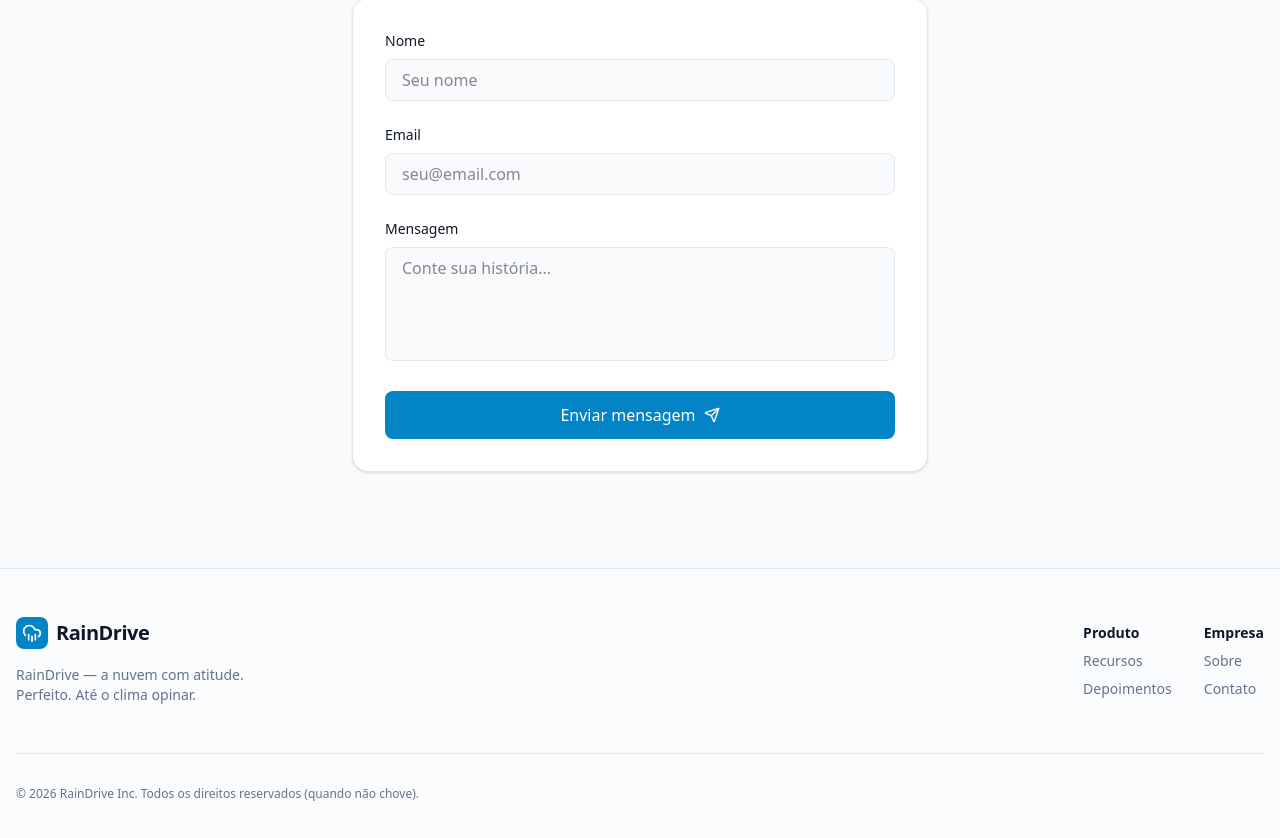
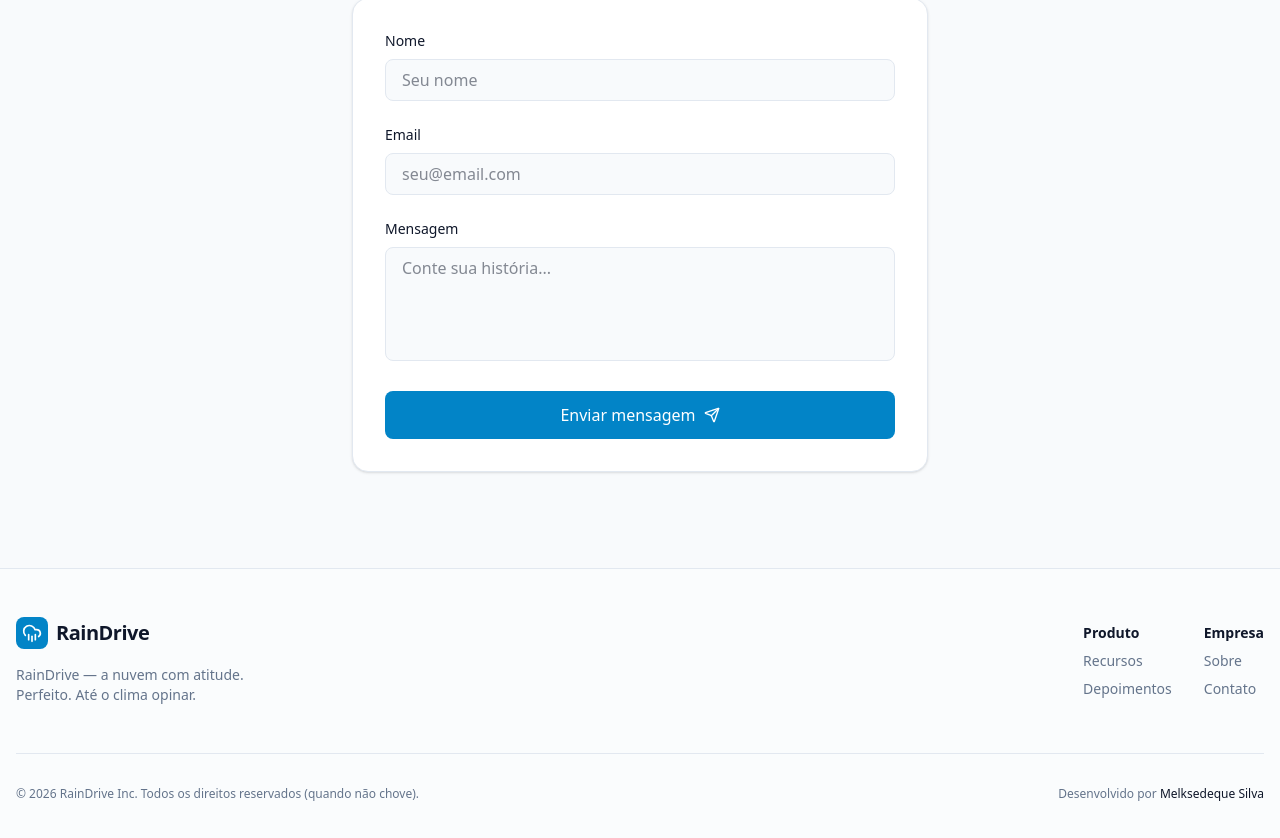
Before and after one commit to Melksedeque/rain-drive, a Next.js app: page / in a window 1280 px wide. Shown: the part 3148-3986 px from the top of the page. Built offline with nearby package versions, Linux system fonts and the light colour scheme; no server answers.

Commit message:
Adição de link do desenvolvedor no rodapé

```diff
--- a/src/components/landing/footer.tsx
+++ b/src/components/landing/footer.tsx
@@ -65,8 +65,9 @@ export function Footer() {
           </div>
         </div>
 
-        <div className="mt-12 pt-8 border-t border-border flex flex-col md:flex-row items-center justify-between gap-4 text-xs text-muted-fg">
+        <div className="mt-12 pt-8 border-t border-border flex items-center justify-between gap-4 text-xs text-muted-fg">
           <p>&copy; {new Date().getFullYear()} RainDrive Inc. Todos os direitos reservados (quando não chove).</p>
+          <p>Desenvolvido por <Link href="https://github.com/melksedeque" target="_blank" className="text-fg hover:underline">Melksedeque Silva</Link></p>
         </div>
       </div>
     </footer>
```
